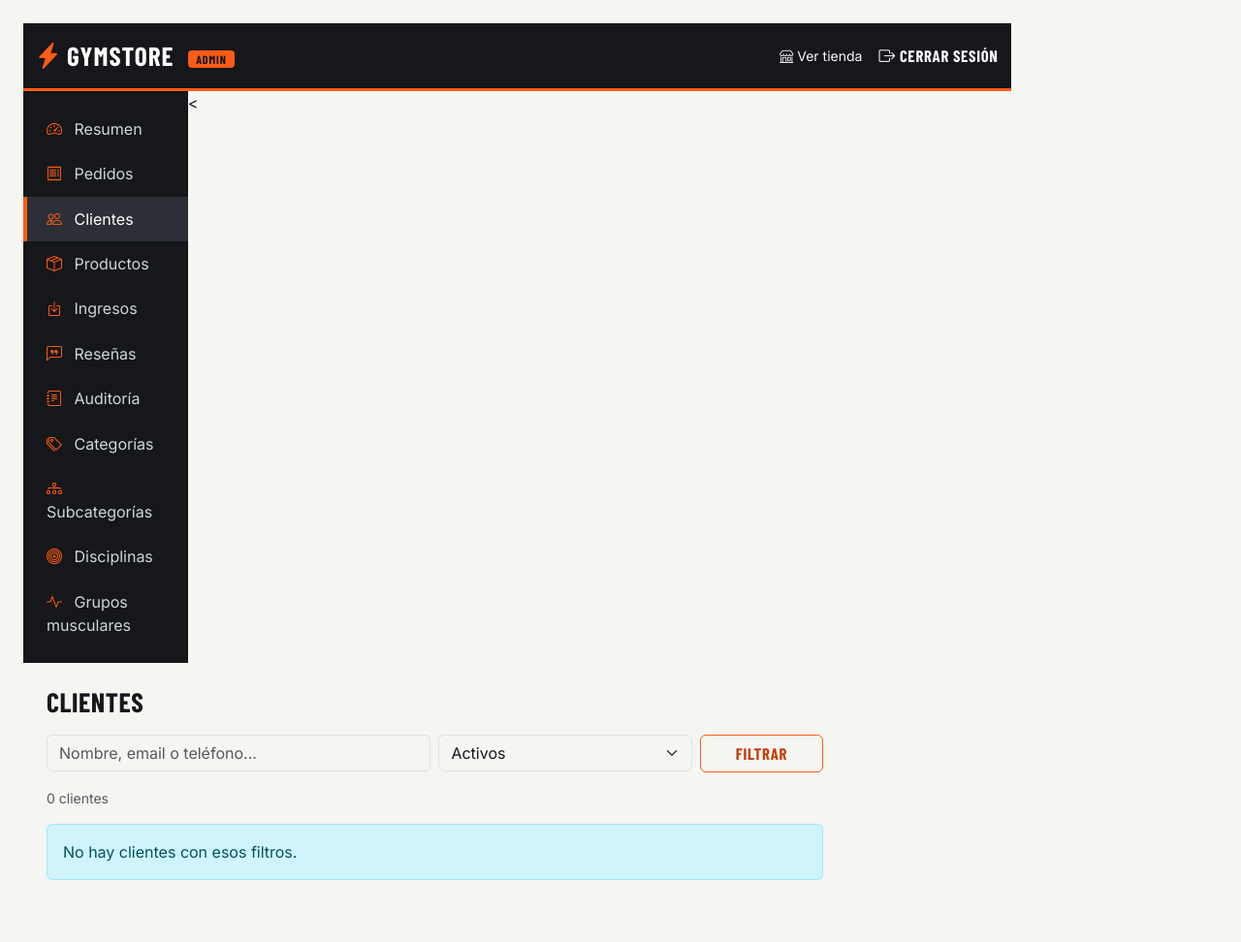
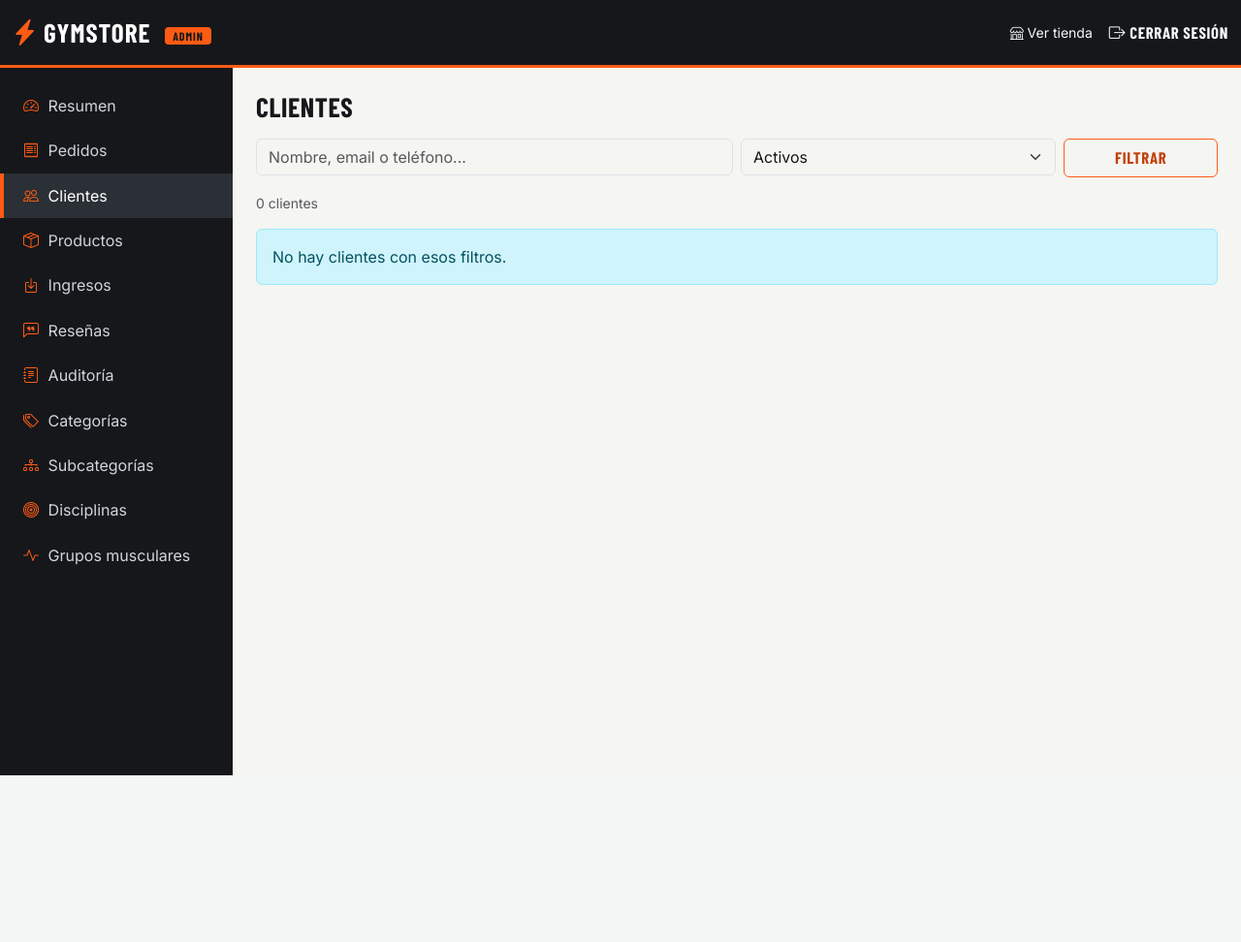
Before and after one commit to pmanu-012/GymEcommerce_Gross, an ASP.NET Core app: template Areas/Admin/Views/Clientes/Index.cshtml in a window 1280 px wide. Shown: the whole page at 97% size. After the commit the page ends 800 px from the top, so only its background shows below. Run offline with ASP.NET Core 8, Linux system fonts and the light colour scheme; the template is opened without the code that fills it, so the values that code supplies are empty; the project's own start-up code is not run, and a stand-in starts its controllers and pages; some libraries are stand-ins or nearby versions.

Commit message:
Comentarios explicativos: Días 1 y 2

```diff
--- a/Areas/Admin/Views/Shared/_AdminLayout.cshtml
+++ b/Areas/Admin/Views/Shared/_AdminLayout.cshtml
@@ -18,7 +18,7 @@
     <link rel="stylesheet" href="~/css/admin.css" asp-append-version="true" />
 </head>
 <body class="d-flex flex-column min-vh-100">
-    <main class="col-lg-9 col-xl-10 p-3 p-lg-4" id="contenido" tabindex="-1">
+    <a class="visually-hidden-focusable gs-saltar" href="#contenido">Saltar al contenido</a>
     <header>
         <nav class="navbar gs-navbar" data-bs-theme="dark">
             <div class="container-fluid">
@@ -119,12 +119,11 @@
 
                             </a>
                         </li>
-                        @* Se suman acá: categorías, subcategorías, disciplinas, grupos musculares, pedidos, clientes, estadísticas y auditoría. *@
                     </ul>
                 </nav>
             </aside>
 
-            <<main class="col-lg-9 col-xl-10 p-3 p-lg-4" id="contenido" tabindex="-1">
+            <main class="col-lg-9 col-xl-10 p-3 p-lg-4" id="contenido" tabindex="-1">
                 @RenderBody()
             </main>
         </div>
--- a/Controllers/PerfilController.cs
+++ b/Controllers/PerfilController.cs
@@ -41,11 +41,12 @@ public class PerfilController : Controller
         var user = await _userManager.GetUserAsync(User);
         if (user is null)
             return Challenge();
+        //si el usuario no está logueado, se redirige a la página de login (desafio de autenticación)
 
         if (!ModelState.IsValid)
             return View("Index", new PerfilPaginaViewModel { Email = user.Email ?? string.Empty, Datos = datos });
 
-        user.Nombre = datos.Nombre.Trim();
+        user.Nombre = datos.Nombre.Trim(); //trim () elimina espacios en blanco al inicio y al final de la cadena
         user.Apellido = datos.Apellido.Trim();
         user.PhoneNumber = string.IsNullOrWhiteSpace(datos.Telefono) ? null : datos.Telefono.Trim();
 
--- a/Data/DbInitializer.cs
+++ b/Data/DbInitializer.cs
@@ -8,6 +8,8 @@ public static class DbInitializer
 {
     public static async Task SeedAsync(IServiceProvider services)
     {
+        //el scope (o ámbito) es el contexto o zona del código
+        //en el que una variable, función o objeto es visible y puede ser utilizado
         using var scope = services.CreateScope();
         var sp = scope.ServiceProvider;
 
--- a/Models/OpcionesTienda.cs
+++ b/Models/OpcionesTienda.cs
@@ -6,6 +6,9 @@ public class OpcionesTienda
     public decimal CostoEnvio { get; set; } = 8000m;
     public decimal EnvioGratisDesde { get; set; } = 150000m;
 
+    //método calculado:
+    //si el subtotal es menor o igual a 0 o mayor o igual a EnvioGratisDesde, el
+    //costo de envío es 0, de lo contrario es CostoEnvio.
     public decimal CalcularEnvio(decimal subtotal) =>
         subtotal <= 0 || subtotal >= EnvioGratisDesde ? 0m : CostoEnvio;
 }
--- a/Models/Pedido.cs
+++ b/Models/Pedido.cs
@@ -9,10 +9,11 @@ public class Pedido
 
     // Se guarda en UTC; se convierte a hora local al mostrarla.
     public DateTime Fecha { get; set; } = DateTime.UtcNow;
-
+    // Siempre un pedido arranca en pendiente.
     public EstadoPedido Estado { get; set; } = EstadoPedido.Pendiente;
 
-    // Foto del momento de la compra (suma de detalles + envío)
+    // Foto del momento de la compra (suma de detalles + envío).
+    // Foto quiere decir que es un valor que se guarda en la base de datos, no se calcula al vuelo.
     public decimal Total { get; set; }
 
     // Dirección de envío (también foto del momento de la compra)
--- a/Models/Producto.cs
+++ b/Models/Producto.cs
@@ -38,6 +38,7 @@ public class Producto
     public byte[]? RowVersion { get; set; }
 
     public int IdSubcategoria { get; set; }
+    //se consigue la categoria del producto a través de la subcategoria, que a su vez tiene la categoria
     public Subcategoria Subcategoria { get; set; } = null!;
 
     public ICollection<ProductoDisciplina> ProductoDisciplinas { get; set; } = new List<ProductoDisciplina>();
@@ -47,8 +48,11 @@ public class Producto
     public ICollection<ResenaProducto> Resenas { get; set; } = new List<ResenaProducto>();
 
     // Calculados en C#, no existen como columnas.
+    // este bool es true si el producto tiene un descuento cargado y mayor a 0.
     [NotMapped]
     public bool EnOferta => PorcentajeDescuento.HasValue && PorcentajeDescuento.Value > 0;
+    //calcula el precio final del producto, si tiene descuento aplica el porcentaje,
+    //sino devuelve el precio original
 
     [NotMapped]
     public decimal PrecioFinal => EnOferta
--- a/Program.cs
+++ b/Program.cs
@@ -24,6 +24,8 @@ builder.Services.AddDbContext<ApplicationDbContext>(options =>
     options.UseSqlServer(connectionString));
 
 // --- Identity (usuarios + roles) ---
+// Identity es un sistema de membresía que gestiona la autenticación
+// y autorización de usuarios dentro de una aplicación
 builder.Services.AddIdentity<ApplicationUser, IdentityRole>(options =>
     {
         options.User.RequireUniqueEmail = true;
@@ -56,7 +58,7 @@ builder.Services.ConfigureApplicationCookie(options =>
         }
      ;
 });
-
+//Configuracion de servicios de la aplicación
 // Se usará en el hito de auditoría para saber qué usuario hizo cada cambio.
 builder.Services.AddHttpContextAccessor();
 builder.Services.AddScoped<CatalogoService>();
--- a/Services/CatalogoService.cs
+++ b/Services/CatalogoService.cs
@@ -129,7 +129,7 @@ public class CatalogoService
     }
     public async Task<PortadaViewModel> ObtenerPortadaAsync()
     {
-        var categorias = await _db.Categorias.AsNoTracking()
+        var categorias = await _db.Categorias.AsNoTracking() // indica que EF Core no debe realizar seguimiento de los objetos porque es para lectura. Mejora rendimiento
             .OrderBy(c => c.Nombre)
             .Select(c => new CategoriaMenuItem { Id = c.IdCategoria, Nombre = c.Nombre })
             .ToListAsync();
@@ -141,6 +141,8 @@ public class CatalogoService
             .Take(4)
             .ToListAsync();
 
+        //Convierte cada producto obtenido en un ProductoCardViewModel, que contiene los datos necesarios para mostrar
+        //una tarjeta de producto en la interfaz.
         var tarjetas = ofertas.Select(ProductoCardViewModel.Desde).ToList();
         await CompletarCalificacionesAsync(tarjetas);
 
--- a/Services/ExplicacionServicios.txt
+++ b/Services/ExplicacionServicios.txt
@@ -5,5 +5,6 @@ Controlador: todo lo que es HTTP. Recibe la petición, revisa ModelState, decide
 con una vista, una redirección o JSON, y usa TempData o Request.
 
 Servicio: las reglas del negocio y el acceso a datos, sin nada de HTTP.
+
 La lógica de negocio es el conjunto de reglas, procedimientos y decisiones del mundo real
 que determinan cómo una aplicación crea, almacena, calcula y modifica la información
--- a/ViewModels/ProductoCardViewModel.cs
+++ b/ViewModels/ProductoCardViewModel.cs
@@ -17,6 +17,7 @@ public class ProductoCardViewModel
     public decimal Promedio { get; set; }
     public int CantidadResenas { get; set; }
 
+    // Convierte un objeto Producto en un ProductoCardViewModel
     public static ProductoCardViewModel Desde(Producto p) => new()
     {
         IdProducto = p.IdProducto,
--- /dev/null
+++ b/ViewModels/QueSonVM.txt
@@ -0,0 +1,2 @@
+Un ViewModel sirve principalmente para gestionar y conservar el estado de la interfaz de usuario (UI) y
+encapsular la lógica de presentación o de negocio asociada a una pantalla, separándola de la vista.
--- a/wwwroot/css/admin.css
+++ b/wwwroot/css/admin.css
@@ -24,6 +24,9 @@
     color: #D1D5DB;
     padding: .7rem 1.25rem;
     border-left: 4px solid transparent;
+    display: flex;
+    align-items: center;
+    gap: .6rem;
 }
 
 .admin-nav .nav-link:hover {
@@ -38,8 +41,8 @@
 }
 
 .admin-nav .nav-link i {
-    margin-right: .5rem;
     color: var(--gs-acento);
+    flex-shrink: 0;
 }
 
 .tabla-admin thead th {
@@ -87,3 +90,19 @@
     background: #E84E0B;
     border-radius: 0 4px 4px 0;
 }
+
+/* Menú lateral de ancho fijo en pantallas grandes; el contenido usa el resto */
+@media (min-width: 992px) {
+    .admin-sidebar {
+        flex: 0 0 15rem;
+        width: 15rem;
+        max-width: 15rem;
+    }
+
+        .admin-sidebar + main {
+            flex: 1 1 0;
+            width: auto;
+            max-width: none;
+            min-width: 0;
+        }
+}
--- a/wwwroot/js/admin-estadisticas.js
+++ b/wwwroot/js/admin-estadisticas.js
@@ -53,7 +53,7 @@
                     beginAtZero: true,
                     border: { display: false },
                     grid: { color: '#EEF0F2' },
-                    ticks: { callback: (valor) => '$ ' + compacto.format(valor) }
+                    ticks: { precision: 0, callback: (valor) => '$ ' + compacto.format(valor) }
                 }
             }
         }
--- a/wwwroot/js/alertas.js
+++ b/wwwroot/js/alertas.js
@@ -1,4 +1,7 @@
 // Ayudantes de SweetAlert2 para todo el panel de administración.
+// SweetAlert2 solo muestra alertas cuando algún código llama explícitamente a los métodos de Alertas (desde una vista Razor por ejemplo).
+
+//modulo global que encapsula los métodos de SweetAlert2 para mostrar alertas y confirmaciones.
 const Alertas = (() => {
     const aviso = Swal.mixin({
         toast: true,
```
Also changed, not shown: Data/ApplicationDbContext.Auditoria.cs (+11 -3 lines).
